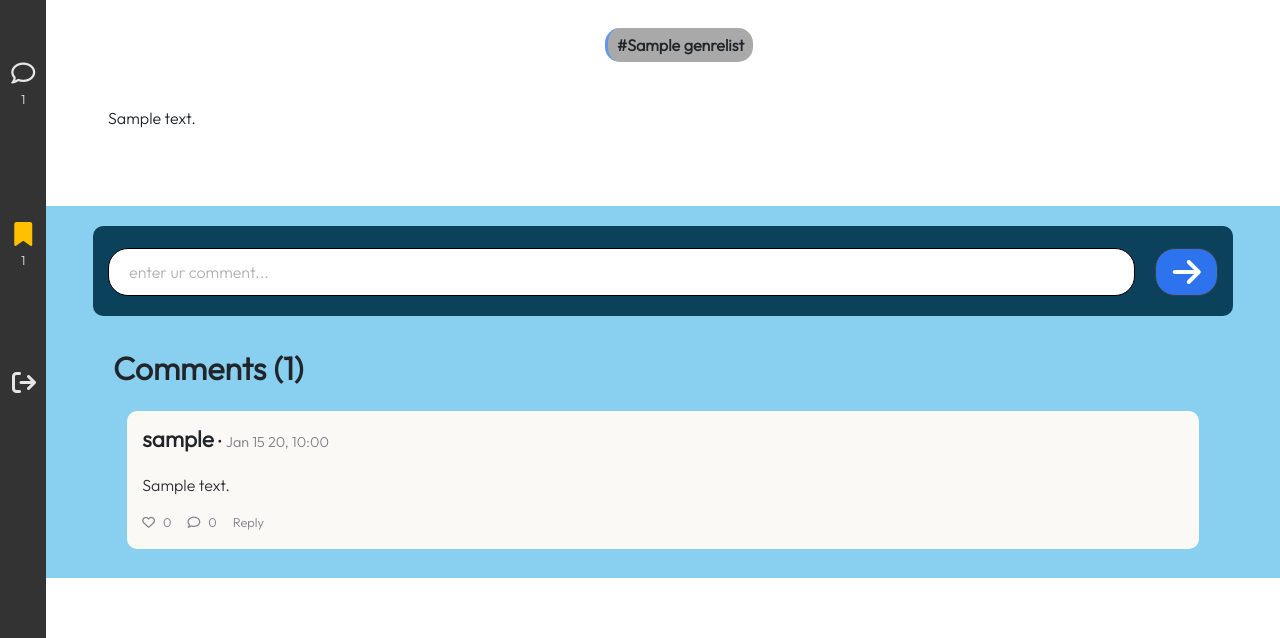
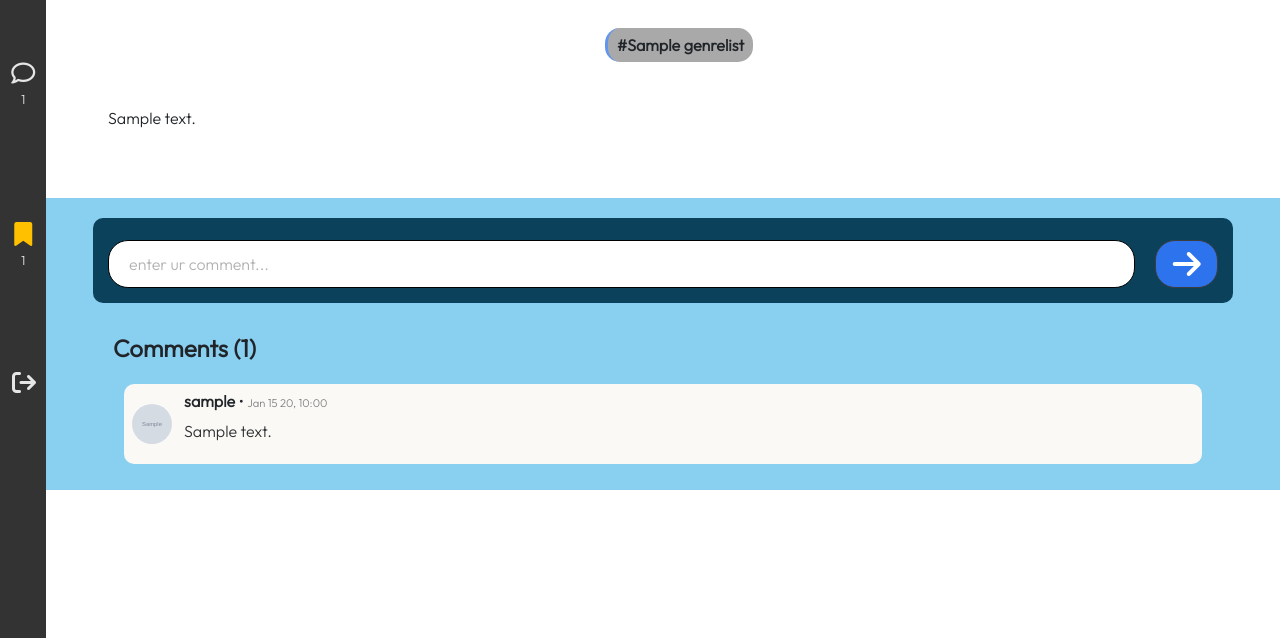
Before and after one commit to sudocodedev/DJ_CRUD, a Django app: page /detailed-post/1 in a window 1280 px wide. Shown: the part 354-992 px from the top of the page. Run offline with Django 4.2, Linux system fonts and the light colour scheme; a user stored in the database is signed in; tables that the repository leaves empty hold one stand-in row (values such as "Sample post"); grey boxes marked "Sample" are stand-in pictures.

Commit message:
made some corrections

```diff
--- a/post/models.py
+++ b/post/models.py
@@ -73,6 +73,9 @@ class comments(models.Model):
     def str_comment_posted(self):
         return self.comment_posted.strftime("%b %d %y, %H:%M")
 
+    def profile_pic_link(self):
+        return self.user.profile_info.profileImg.url
+
     def __str__(self) -> str:
         return f"{self.user} --> {self.body[:11]}"
 
--- a/post/templates/post/main.html
+++ b/post/templates/post/main.html
@@ -20,6 +20,7 @@
     {% endif%}
     {% for post in posts %}
     <div class="card {% cycle 'color1' 'color2' 'color3' %}">
+        <a style="color:#333; text-decoration: none;" href="{% url 'userprofile-view' post.author.profile_info.id %}">
             <div class="author-info grid">
                 <img class="post-user-pic" src="{{ post.author.profile_info.profileImg.url }}" alt="user-pic">
                 <div class="info-container">
@@ -27,6 +28,7 @@
                     <div class="date-posted"><small>{{ post.date_posted | date:"M j,y" }}</small></div>
                 </div>
             </div>
+        </a>
         <h1 class="title">{{ post.title }}</h1>
         <ul style="display: flex; flex-direction: row; align-items: center; justify-content: flex-start; gap: 20px;">
         {% for tag in post.tags.all %}
--- a/post/templates/post/profileview.html
+++ b/post/templates/post/profileview.html
@@ -102,8 +102,8 @@
                       <p>{{ stats.post_published }}</p>
                     </div>
                     <div class="ud7 flex">
-                      <h6>Draft Posts</h6>
-                      <p>20</p>
+                      <h6>Followers</h6>
+                      <p>{{ stats.followers }}</p>
                     </div>
                     <div class="ud8 flex">
                       <h6>Comments Liked</h6>
--- a/post/urls.py
+++ b/post/urls.py
@@ -20,6 +20,7 @@ urlpatterns = [
     path('trending-posts/',views.top3Posts, name='top-3-posts'),
     path('view-profile/<int:profileid>/',views.UserProfileView, name='userprofile-view'),
     path('followers/<int:profileid>/',views.followUser, name='user-follow'),
+    path('profile-status/<int:profileid>/',views.ProfileStatusCheck, name='profile-status'),
     path('pwd-change/',views.changePassword,name='change-password'),
 ]
 
--- a/post/views.py
+++ b/post/views.py
@@ -26,7 +26,7 @@ def UserProfileView(request, profileid):
     likes_received=l_user.post_set.aggregate(tot_likes=Count('likes'))
     comments_received=l_user.post_set.aggregate(tot_comments=Count('comments'))
     followers=uprofile.followers.count()
-    post_published=l_user.post_set.count()
+    post_published=l_user.post_set.filter(isDraft=False).count()
 
     #getting bookmarks for that particular user
     bookmarks=l_user.bookmarked_post.all() if post_bookmarked>0 else "No Bookmarks Found 🤷🏻‍♂️"
@@ -77,7 +77,11 @@ def followUser(request, profileid):
     else:
         followed=True
         lprofile.followers.add(request.user)
-    return JsonResponse({'followed':followed})
+
+    return JsonResponse({
+        'followed':followed,
+        'count': lprofile.followers.count(),
+    })
 
 #bookmark a post for future reference
 @login_required(login_url='login-page')
@@ -143,9 +147,12 @@ class CommentSerializer(Serializer):
 #Loads all the comments for a requested post
 def LoadComments(request,postid):
     targetPost=post.objects.get(id=postid)
+
+    # queryset=targetPost.comments.values('post','user','body','comment_posted','user__profile_info__profileImg')
     queryset=targetPost.comments.all()
     serializers=CommentSerializer()
-    serialized_data=serializers.serialize(queryset,use_natural_foreign_keys=True,fields=['post','user','body','comment_posted','str_comment_posted'])
+    serialized_data=serializers.serialize(queryset,use_natural_foreign_keys=True,fields=['post','user','body','comment_posted','str_comment_posted','profile_pic_link'])
+
     return JsonResponse(serialized_data,safe=False,status=200)
 
 #post the comment for the corresponding post
@@ -261,6 +268,10 @@ def detailedPost(request,postid):
     return render(request,'post/singlepost.html',context)
 
 def statusCheck(request,postid):
+    '''
+    used to fetch the status of likes, bookmarks of the particular user
+    who have logged in during initial load of the page
+    '''
     try:
         detailed_post=post.objects.get(id=postid)
         like_check= True if request.user in detailed_post.likes.all() else False;
@@ -268,6 +279,20 @@ def statusCheck(request,postid):
     except:
         raise "post not found!!"
     return JsonResponse({'like_check':like_check, 'bookmark_check': bookmark_check})
+
+
+def ProfileStatusCheck(request,profileid):
+    '''
+    used to fetch the status of followers & their counts for the
+    particular user who have logged in during initial load of the page
+    '''
+    try:
+        lprofile=UserProfile.objects.get(id=profileid)
+        count=lprofile.followers.count()
+        content= 'Unfollow' if request.user in lprofile.followers.all() else 'Follow'
+    except:
+        raise "profile not found"
+    return JsonResponse({'count':count, 'content': content})
 
 # Enables logged in user to reset their password
 @login_required(login_url='login-page')
--- a/static/css/singlePage.css
+++ b/static/css/singlePage.css
@@ -368,14 +368,14 @@ textarea:focus {
 
 .comment-section {
   background-color: #89cff0;
-  margin-top: 3rem;
+  margin-top: 2.5rem;
   padding-top: 20px;
 }
 
 .comment-section .post-comment {
   background-color: #0b415a;
-  padding-bottom: 20px;
-  margin-bottom: 1.1rem;
+  padding-bottom: 15px;
+  margin-bottom: 1rem;
   border-radius: 10px;
 }
 
@@ -385,29 +385,44 @@ textarea:focus {
 
 .comment-section .load-comments .comment-block {
   background-color: #faf9f6;
-  margin: 1.2rem;
-  padding: 12px 15px;
+  margin: 1rem;
+  padding: 5px 8px 5px 8px;
   border-radius: 10px;
+}
+
+.comment-block{
+  display: flex;
+  justify-content: flex-start;
+  align-items: center;
+  gap: 12px;
 }
 
 .comment-block .user {
   font-weight: bold;
-  font-size: 1.4rem;
+  font-size: 1rem;
 }
 
 .comment-block .timestamp {
-  font-size: 0.9rem;
+  font-size: 0.7rem;
   color: #808080;
 }
 
 .comment-block p {
-  margin-top: 1rem;
+  margin-top: 0.4rem;
   color: #303234;
+}
+
+.comment-block-info{
+  display: flex;
+  flex-direction: column;
+  /* align-items: center; */
+  justify-content: flex-start;
+  /* gap: 12px; */
 }
 
 .comment-reply {
   color: #808080;
-  margin: 0.75rem 0 0.3rem 0;
+  /* margin: 0.75rem 0 0.3rem 0; */
   display: flex;
   flex-direction: row;
   justify-content: flex-start;
--- a/static/js/script.js
+++ b/static/js/script.js
@@ -233,18 +233,18 @@ function LoadComments() {
     .then((res) => res.json())
     .then((data) => {
       let comments = JSON.parse(data);
-      let info = `<h3 style="font-weight:bold; font-size: 2rem; padding: 5px;">Comments (${comments.length})</h3>`;
+      console.log(comments)
+      let info = `<h3 style="font-weight:bold; font-size: 1.5rem; padding: 5px;">Comments (${comments.length})</h3>`;
       comments.forEach((comment) => {
         info += `
             <div class="comment-block">
-                <span class="user">${comment["fields"]["user"]}</span> • <span class="timestamp">${comment["fields"]["str_comment_posted"]}</span>
-                <br>
+              <img src="${comment['fields']['profile_pic_link']}" class='comment-user-pic' style="height: 40px; width: 40px; border-radius: 50%;">
+              <span class="comment-block-info">
+                <div>
+                  <span class="user">${comment["fields"]["user"]}</span> • <span class="timestamp">${comment["fields"]["str_comment_posted"]}</span>
+                </div>
                 <p>${comment["fields"]["body"]}</p>
-                <div class="comment-reply">
-                    <div><i class="fa-regular fa-heart like-button" data-post-id=""></i><span>0</span></div>
-                    <div><i class="fa-regular fa-comment"></i><span>0</span></div>
-                    <div>Reply</div>
-                </div>
+              </span>
             </div>
         `;
       });
```
Also changed, not shown: authentication/templates/authentication/template_activate_account.html (+3 -7 lines), authentication/templates/authentication/template_reset_password.html (added, +17 -0 lines), authentication/views.py (+2 -10 lines), static/js/post.js (+16 -0 lines). Lines whose indentation alone changed are shown as unchanged.
